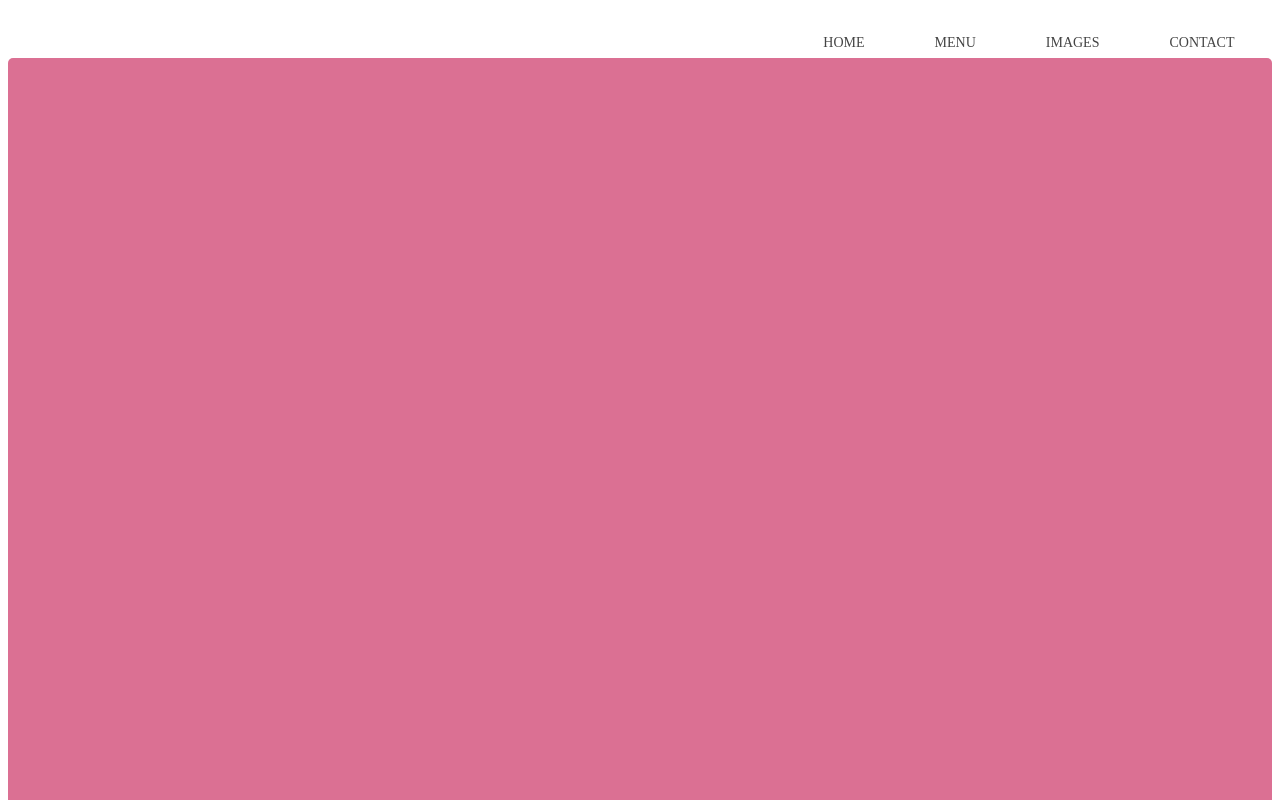
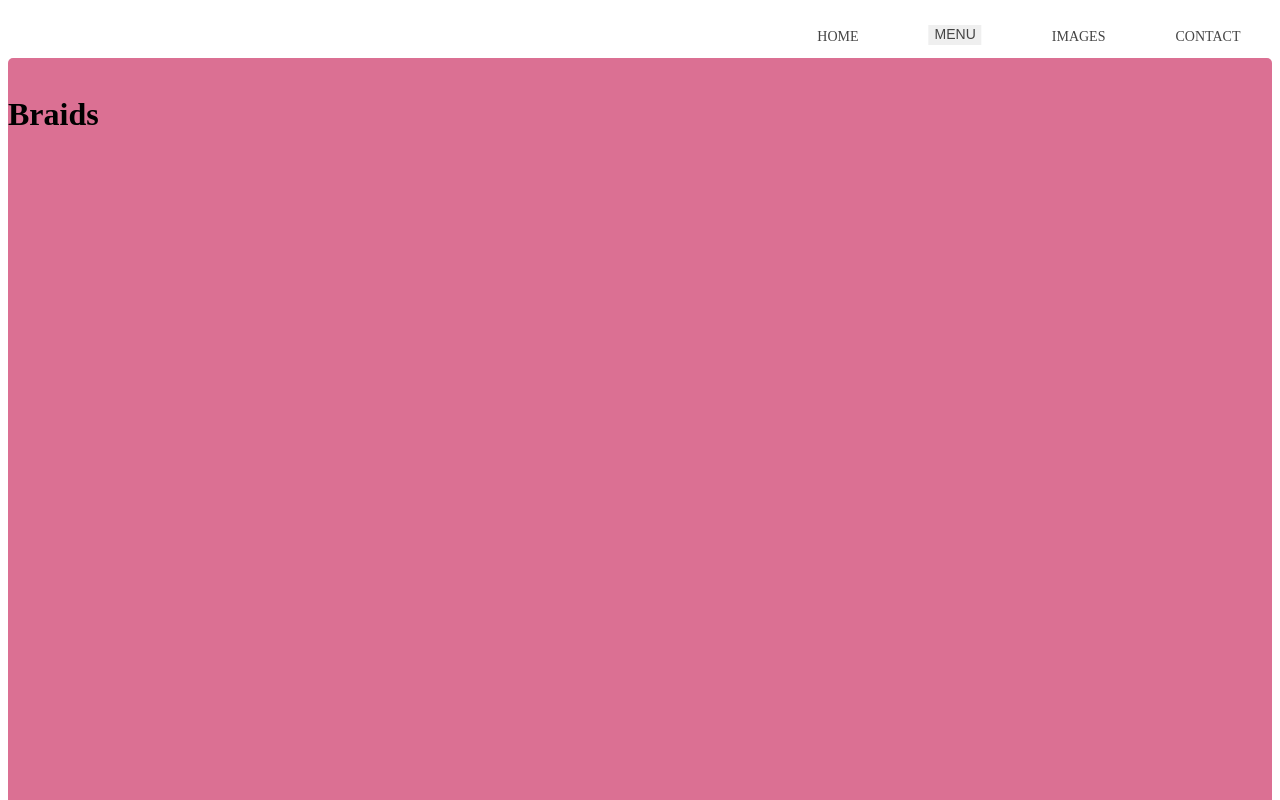
Before and after one commit to damian-98/Amaree_Website, a React (Create React App) app: page /braids in a window 1280 px wide. Shown: the top 800 px of the page. Built offline with nearby package versions, Linux system fonts and the light colour scheme.

Commit message:
made adjustments to css file and added more routes to navbar

```diff
--- a/package.json
+++ b/package.json
@@ -13,6 +13,7 @@
     "react-icons": "^4.4.0",
     "react-router-dom": "^6.3.0",
     "react-scripts": "5.0.1",
+    "react-select": "^5.4.0",
     "web-vitals": "^2.1.4"
   },
   "scripts": {
--- a/src/App.css
+++ b/src/App.css
@@ -1,7 +1,3 @@
-/* body {
-
-} */
-
 .App{
   background-color: palevioletred;
   border-radius: 5px;
@@ -17,13 +13,6 @@
   padding: 5px 5px;
   border-radius: 10px;
 }
-
-/*
-.footer-background {
-  background-color: black;
-  height: 100px;
-
-} */
 
 .AppTitle{
 /* color:darksalmon; */
@@ -42,8 +31,7 @@ top: 0;
 }
 
 nav {
-  height: 5%;
-  float: none;
+  height: 7%;
   position: absolute;
   left: 85%;
   transform: translate(-50%, -50%);
@@ -58,7 +46,6 @@ li{
   margin-left: 70px;
   list-style: none;
   position: relative;
-  /* font-weight: bold; */
 }
 
 a{
@@ -71,16 +58,27 @@ a{
 nav a::before {
   content: '';
   display: block;
-  height: 5px;
+  height: 2px;
   background-color: #444;
-  position: absolute;
-  top: 0;
   width: 0%;
   transition: all ease-in-out 250ms;
 }
 
 nav a:hover::before {
-  width: 100%;
+  width: 90%;
+}
+
+nav button::after {
+  content: '';
+  display: block;
+  height: 2px;
+  background-color: #444;
+  width: 0%;
+  transition: all ease-in-out 250ms;
+}
+
+nav button:hover::before {
+  width: 90%;
 }
 
 .footer-copyright {
@@ -98,3 +96,37 @@ nav a:hover::before {
     font-size: 40px;
     font-family: 'Satisfy', cursive;
 }
+
+/* Dropdown Button */
+.dropbtn {
+  color: #444;
+  text-transform: uppercase;
+  font-size: 14px;
+  border: none;
+}
+
+/* Dropdown Content (Hidden by Default) */
+.dropdown-content {
+  display: none;
+  position: absolute;
+  background-color: #f1f1f1;
+  min-width: 5px;
+  box-shadow: 0px 8px 16px 0px rgba(0, 0, 0, 0.85);
+}
+
+/* Links inside the dropdown */
+.dropdown-content a {
+  padding: 12px 16px;
+  text-decoration: none;
+  display: block;
+}
+
+/* Change color of dropdown links on hover */
+.dropdown-content a:hover {
+  background-color: rgba(77, 73, 73, 0.27);
+}
+
+/* Show the dropdown menu on hover */
+.dropdown:hover .dropdown-content {
+  display: block;
+}
--- a/src/App.js
+++ b/src/App.js
@@ -2,8 +2,14 @@ import React from "react";
 import Navbar from "./components/Navbar";
 import Footer from "./components/Footer";
 import Home from "./components/Home";
+import Braids from "./components/Braids";
+import Ponytail from "./components/Ponytail";
+import Curls from "./components/Curls";
+import Images from "./components/Images";
+import Contact from "./components/Contact";
 import About from "./components/About";
-import { BrowserRouter, Routes, Route } from "react-router-dom";
+import Checkout from "./components/Checkout";
+import { BrowserRouter, Navigate, Routes, Route } from "react-router-dom";
 import "./App.css";
 
 function App() {
@@ -16,7 +22,14 @@ function App() {
         <Footer />
         <Routes>
           <Route exact path="/" element={<Home />} />
+          <Route exact path="/braids" element={<Braids />} />
+          <Route exact path="/ponytail" element={<Ponytail />} />
+          <Route exact path="/curls" element={<Curls />} />
+          <Route exact path="images" element={<Images />} />
+          <Route exact path="/contact" element={<Contact />} />
           <Route exact path="/about" element={<About />} />
+          <Route exact path="/checkout" element={<Checkout />} />
+          <Route path="*" element={<Navigate to="/" replace />} />
         </Routes>
       </BrowserRouter>{" "}
     </div>
--- /dev/null
+++ b/src/components/Braids.js
@@ -0,0 +1,11 @@
+import React from "react";
+
+function Braids() {
+  return (
+    <div>
+      <h1>Braids</h1>
+    </div>
+  );
+}
+
+export default Braids;
--- /dev/null
+++ b/src/components/Checkout.js
@@ -0,0 +1,11 @@
+import React from "react";
+
+function Checkout() {
+  return (
+    <div>
+      <h1>Checkout</h1>
+    </div>
+  );
+}
+
+export default Checkout;
--- /dev/null
+++ b/src/components/Contact.js
@@ -0,0 +1,11 @@
+import React from "react";
+
+function Contact() {
+  return (
+    <div>
+      <h1>Contact</h1>
+    </div>
+  );
+}
+
+export default Contact;
--- /dev/null
+++ b/src/components/Curls.js
@@ -0,0 +1,11 @@
+import React from "react";
+
+function Curls() {
+  return (
+    <div>
+      <h1>Curls</h1>
+    </div>
+  );
+}
+
+export default Curls;
--- /dev/null
+++ b/src/components/Images.js
@@ -0,0 +1,11 @@
+import React from "react";
+
+function Images() {
+  return (
+    <div>
+      <h1>Images</h1>
+    </div>
+  );
+}
+
+export default Images;
--- a/src/components/Navbar.js
+++ b/src/components/Navbar.js
@@ -8,8 +8,13 @@ function Navbar() {
       <li>
         <Link to="/">Home</Link>
       </li>
-      <li>
-        <Link to="/menu">Menu</Link>
+      <li className="dropdown">
+        <button className="dropbtn">Menu</button>
+        <div className="dropdown-content">
+          <Link to="/braids">Braids</Link>
+          <Link to="/ponytail">Ponytail</Link>
+          <Link to="/curls">Curls</Link>
+        </div>
       </li>
       <li>
         <Link to="/images">Images</Link>
--- /dev/null
+++ b/src/components/Ponytail.js
@@ -0,0 +1,11 @@
+import React from "react";
+
+function Ponytail() {
+  return (
+    <div>
+      <h1>Ponytail</h1>
+    </div>
+  );
+}
+
+export default Ponytail;
```
Also changed, not shown: 2 other files (tests, documents, lock files or other folders).
